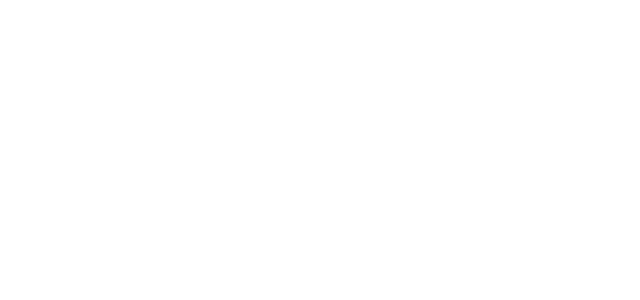
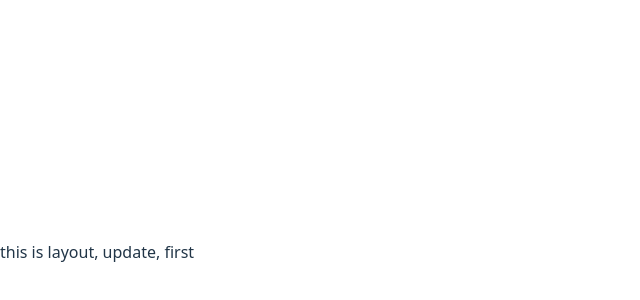
Before and after one commit to rishikesh-babu/Git-Learn, a React (Vite) app: page / in a window 1280 px wide. Shown: the part 148-448 px from the top of the page, without its empty margins (0-640 px from the left). Built offline with nearby package versions, Linux system fonts and the light colour scheme.

Commit message:
Add layout

```diff
--- a/src/App.jsx
+++ b/src/App.jsx
@@ -5,6 +5,7 @@
 function App() {
   return (
     <>
+    <Layout />
     </>
   )
 }
```
